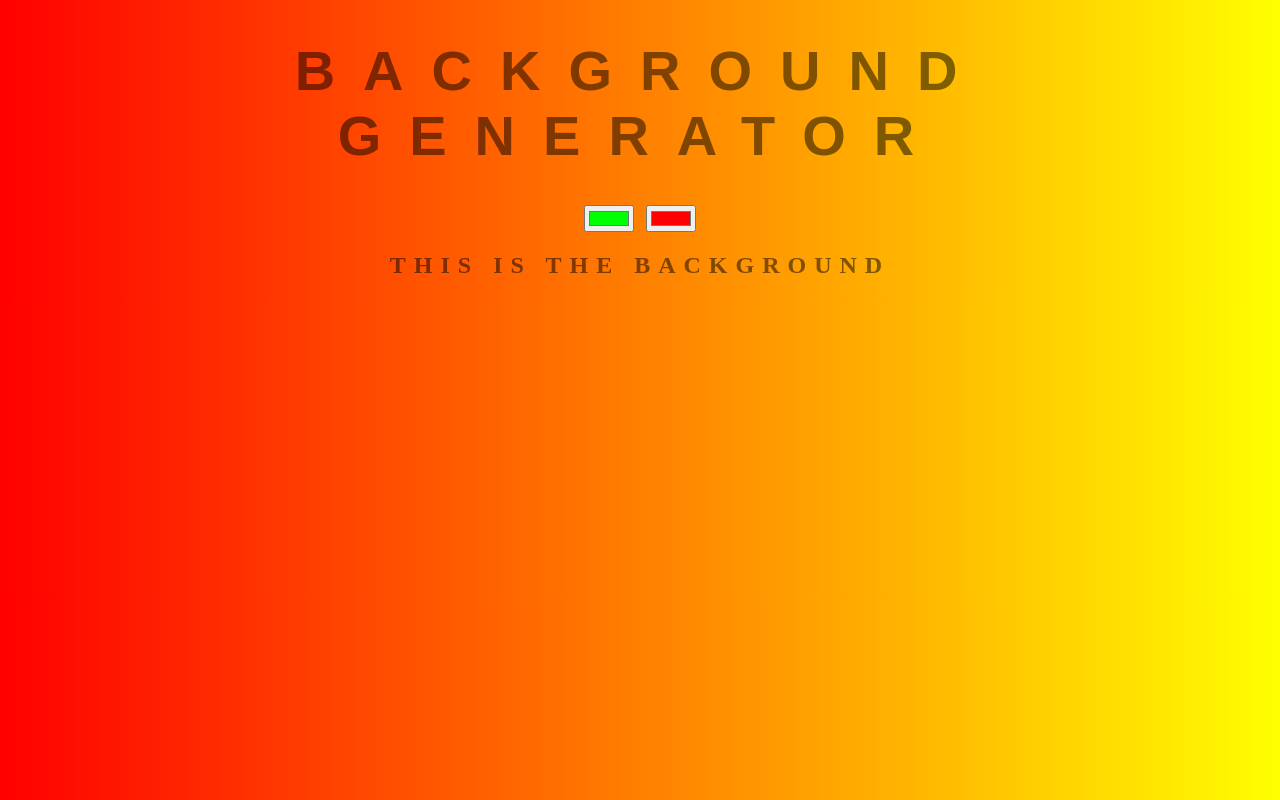
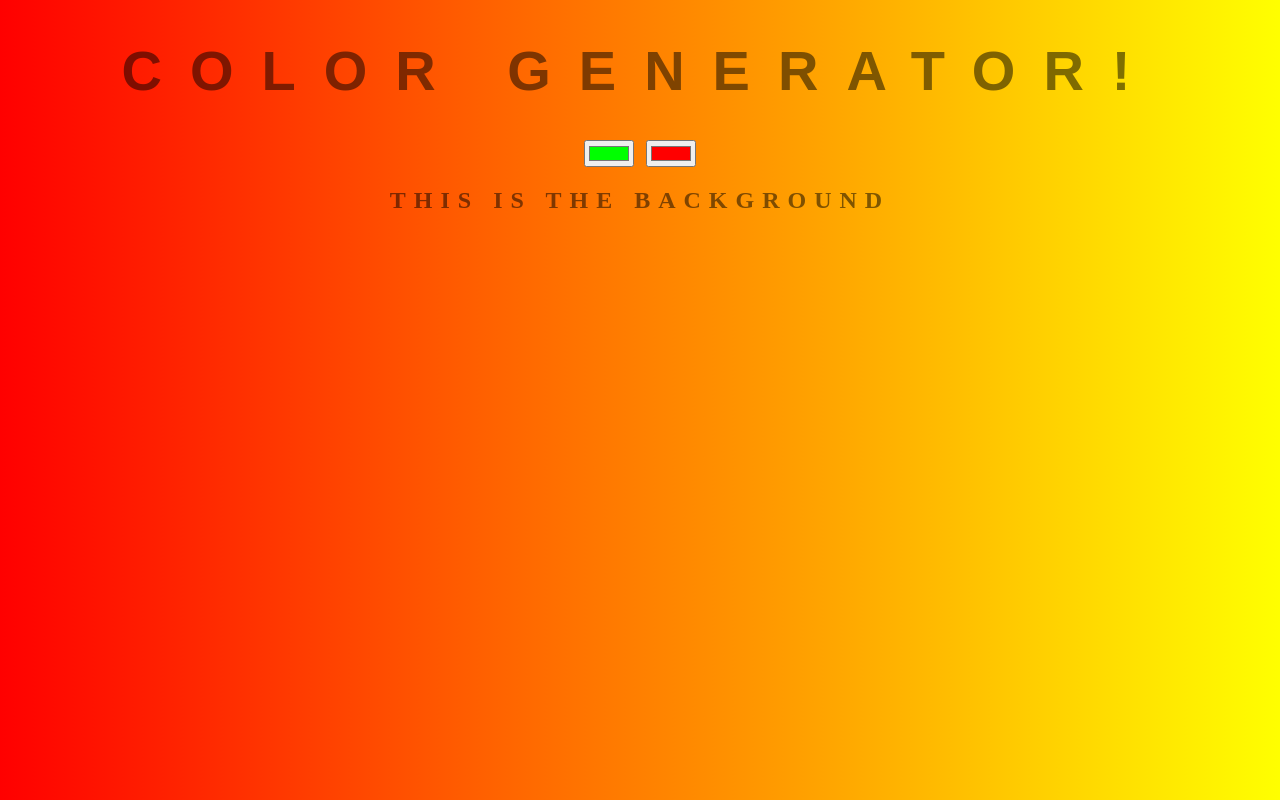
Before and after one commit to marcelmbarga/background-generator, a plain HTML site: page index.html in a window 1280 px wide. Drawn offline with Linux system fonts and the light colour scheme.

Commit message:
added exclamation

```diff
--- a/index.html
+++ b/index.html
@@ -5,7 +5,7 @@
 	<link rel="stylesheet" type="text/css" href="style.css">
 </head>
 <body id="gradient">
-	<h1>Background Generator</h1>
+	<h1>Color Generator!</h1>
 	<input class="color1" type="color" name="color1" value="#00ff00">
 	<input class="color2" type="color" name="color2" value="#ff0000">
 	<h2>This is the background</h2>
```
